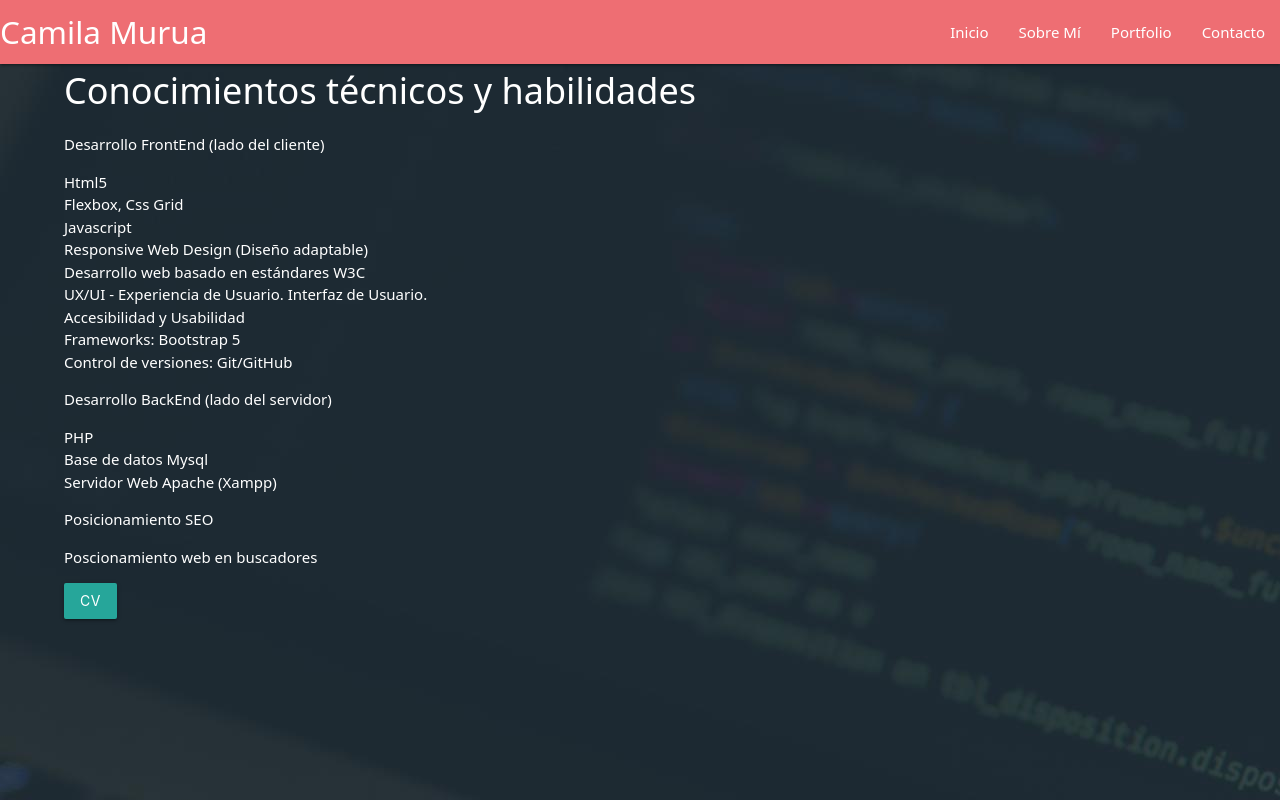
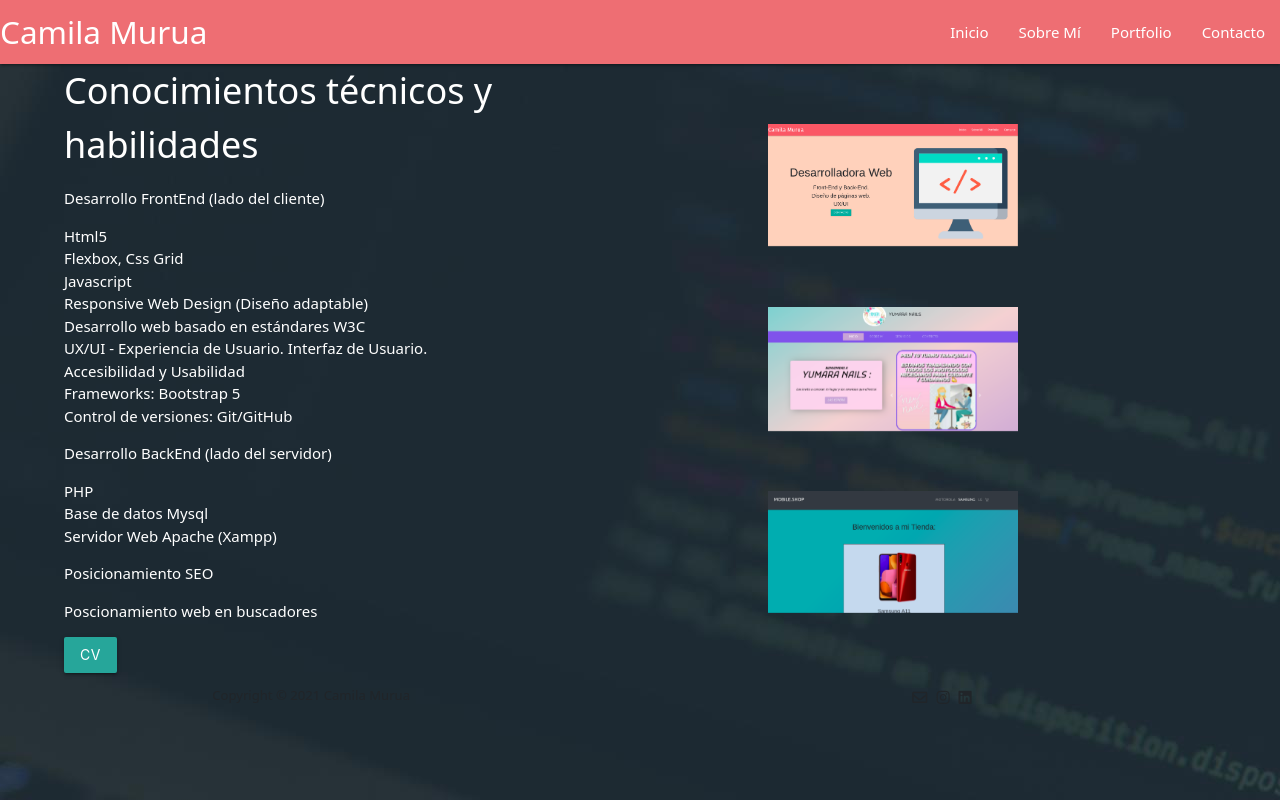
Before and after one commit to camimurua/portfolio-c23100, a website: page portfolio.html in a window 1280 px wide. Drawn offline with nearby package versions, Linux system fonts and the light colour scheme.

Commit message:
ultimos retoques

```diff
--- a/portfolio.html
+++ b/portfolio.html
@@ -12,14 +12,20 @@
     <!-- Compiled and minified CSS -->
     <link rel="stylesheet" href="https://cdnjs.cloudflare.com/ajax/libs/materialize/1.0.0/css/materialize.min.css">
 
+    <!-- ANIMACIONES -->
+    <link rel="stylesheet" href="https://cdnjs.cloudflare.com/ajax/libs/animate.css/4.1.1/animate.min.css"/>
+
     <!-- CSS propio -->
     <link rel="stylesheet" href="css/estilo.css">
+
+    <!-- iconos -->
+    <link rel="stylesheet" href="https://cdnjs.cloudflare.com/ajax/libs/font-awesome/5.15.4/css/all.min.css">
 </head>
 <body class="body__portfolio">
     <header>
         <nav>
           <div class="nav-wrapper">
-            <a href="#" class="logo">Camila Murua</a>
+            <a href="index.html" class="logo">Camila Murua</a>
             <ul id="nav-mobile" class="right">
                 <li><a href="index.html">Inicio</a></li>
                 <li><a href="resumen.html">Sobre Mí</a></li>
@@ -64,7 +70,23 @@
           <button type="button" class="btn btn-info"> CV </button>
         </div>
       </div>
+      <div class="section__portfolio_img">
+        <img src="img/proyecto1.png" class="animate__animated animate__flip">
+        <img src="img/proyecto2.png" class="animate__animated animate__flip">
+        <img src="img/proyecto3.png" class="animate__animated animate__flip">
+      </div>
     </section>
+
+    <footer class="footer text-faded text-center">
+      <div class="container">
+        <p class="m-0 small">Copyright &copy; 2021 Camila Murua</p>
+        <div class="footer__container_i">
+          <i class="far fa-envelope"></i>
+          <i class="fab fa-instagram"></i>
+          <i class="fab fa-linkedin"></i>
+        </div>
+      </div>
+    </footer>
 
     <!-- scripts -->
     <script src="https://cdn.jsdelivr.net/npm/@popperjs/core@2.9.2/dist/umd/popper.min.js" integrity="sha384-IQsoLXl5PILFhosVNubq5LC7Qb9DXgDA9i+tQ8Zj3iwWAwPtgFTxbJ8NT4GN1R8p" crossorigin="anonymous"></script>
--- a/scss/estiloSCSS.scss
+++ b/scss/estiloSCSS.scss
@@ -7,6 +7,9 @@ body{
                     color: #fff;
                     font-size: 2.1rem;
                     padding: 0;
+                }
+                li a:hover{
+                    color: black;
                 }
             }
         }
@@ -37,7 +40,13 @@ body{
     }
     .section__resumen{
         display: flex;
-        flex-direction: row-reverse;
+        .section__resumen_img{
+            align-self: center;
+            img{
+                width: 80%;
+                border-radius: 6px;
+            }
+        }
         .section__divResumen{
             background-color: #FF5C58;
             width: 60%;
@@ -69,13 +78,25 @@ body{
 
     }
     .section__portfolio{
+        display: flex;
         .section__portfolio_cuerpo{
             display: flex;
             flex-direction: column;
             color: white;
-            margin-left: 5%;
+            padding-left: 5%;
+            width: 50%;
             .section__portfolio_titulo{
                 font-size: 2.4em;
+            }
+        }
+        .section__portfolio_img{
+            width: 40%;
+            display: flex;
+            flex-direction: column;
+            justify-content: space-evenly;
+            padding-left: 10%;
+            img{
+                width: 250px;
             }
         }
     }
@@ -99,6 +120,19 @@ body{
             }
         }
     }
+    footer {
+        padding: 1%;
+        .container{
+            display: flex;
+            justify-content: space-between;
+            .footer__container_i{
+                width: 30%;
+                i{
+                    padding-left: 2%;
+                }
+            }
+        }
+    }
 }
 .body__portfolio{
     background: url(../img/codigo.jpg);
@@ -118,3 +152,14 @@ body{
         }
     }
 }
+
+@media (max-width: 690px){
+    .section__portfolio{
+        .section__portfolio_img{
+            visibility: hidden;
+        }
+        .section__portfolio_cuerpo{
+            width: 100%;
+        }
+    }
+}
```
Also changed, not shown: contacto.html (+16 -2 lines), index.html (+17 -5 lines), resumen.html (+21 -1 lines), css/estilo.css, img/imagen-sobremi.jpg (added), img/proyecto1.png (added), img/proyecto2.png (added), img/proyecto3.png (added).
